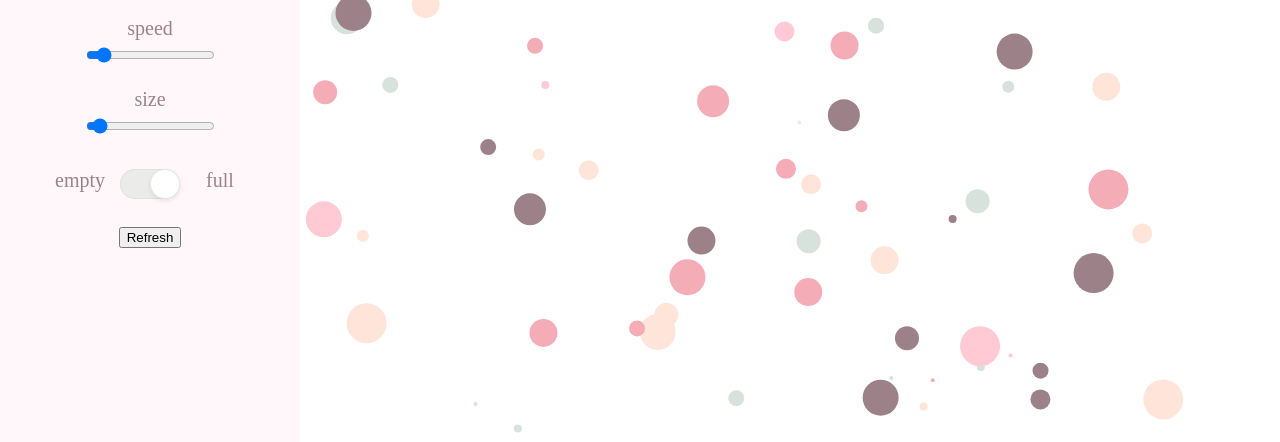
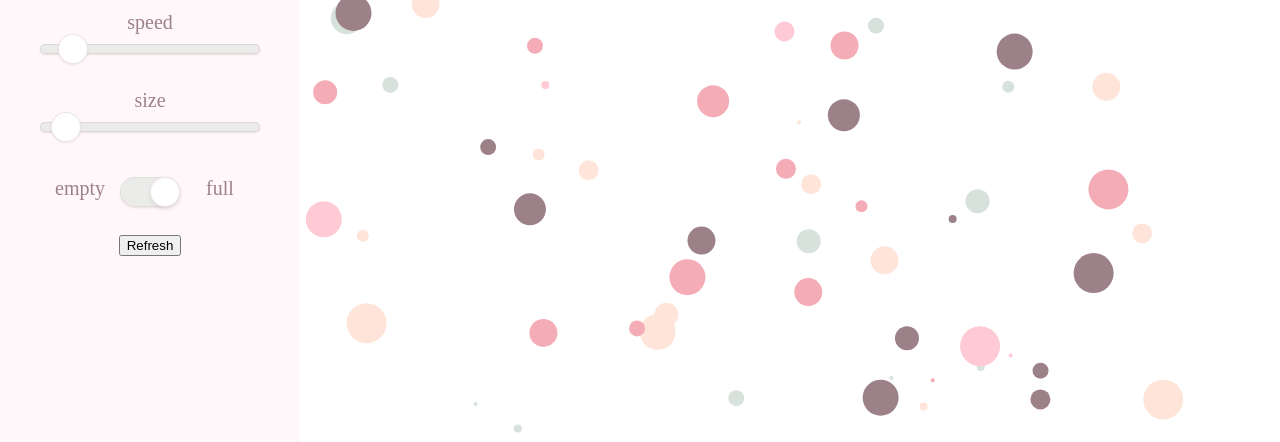
Before and after one commit to johnnycopes/circles, a website built with webpack: page dist/index.html in a window 1280 px wide. Shown: the part 358-800 px from the top of the page. Built offline with nearby package versions, Linux system fonts and the light colour scheme; a web font is replaced by a local one.

Commit message:
styles range sliders

```diff
--- a/main.scss
+++ b/main.scss
@@ -4,6 +4,13 @@ $beige: #ffe5d9;
 $light-pink: #ffcad4;
 $pink: #f4acb7;
 $brown: #9d8189;
+
+$input-box-shadow: inset 0 0 0px 1px rgba($brown, 0.2),
+  0 1px 2px rgba($brown, 0.2);
+$range-bg-color: rgba($mint, 0.5);
+$range-handle-size: 20px;
+$range-handle-color: $brown;
+$range-handle-color-hover: darken($brown, 10%);
 
 * {
   box-sizing: border-box;
@@ -45,17 +52,48 @@ section {
   }
 
   .control {
-    margin-bottom: 20px;
+    margin-bottom: 25px;
     text-align: center;
   }
 
   label {
-    margin-bottom: 5px;
     display: block;
   }
 
+  .range-slider {
+    input[type='range'] {
+      margin: 10px 0;
+      width: 100%;
+      height: 10px;
+      background: $range-bg-color;
+      box-shadow: $input-box-shadow;
+      border-radius: 50px;
+      -webkit-appearance: none;
+    }
+
+    input[type='range']:focus {
+      outline: none;
+    }
+
+    input[type='range']::-webkit-slider-runnable-track {
+      height: 10px;
+      cursor: pointer;
+    }
+
+    input[type='range']::-webkit-slider-thumb {
+      margin-top: -10px;
+      width: 30px;
+      height: 30px;
+      background: #ffffff;
+      box-shadow: $input-box-shadow;
+      border-radius: 50px;
+      cursor: pointer;
+      -webkit-appearance: none;
+    }
+  }
+
   .switch {
-    margin-top: 30px;
+    margin-top: 35px;
 
     &__wrapper {
       display: flex;
@@ -76,7 +114,7 @@ section {
     #fill + label {
       cursor: pointer;
       position: relative;
-      box-shadow: inset 0 0 0px 1px rgba($brown, 0.2);
+      box-shadow: $input-box-shadow;
       height: 30px;
       width: 60px;
       border-radius: 15px;
```
Also changed, not shown: dist/index.html, dist/main.css, 1 other file.
